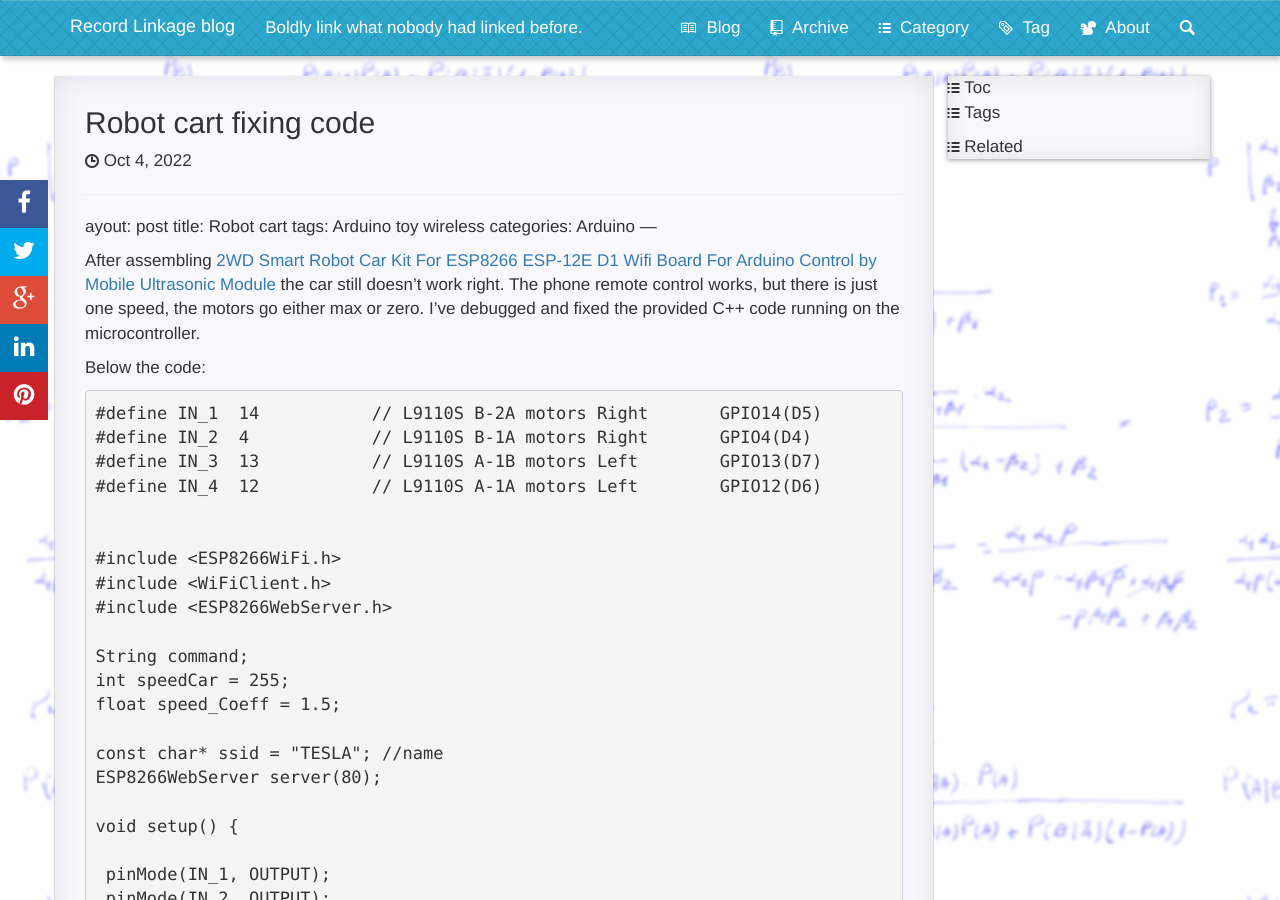
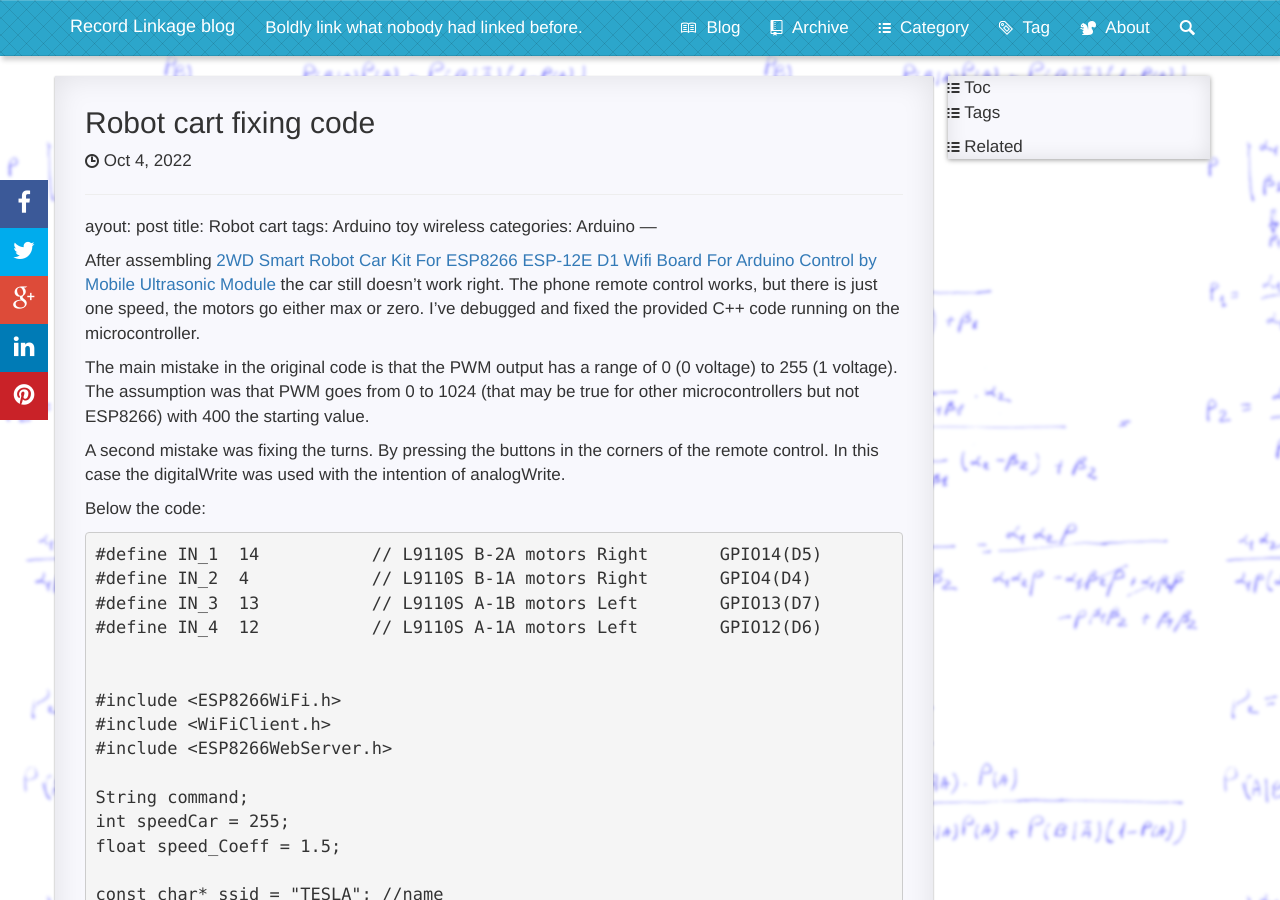
Before and after one commit to RazvanML/reco-link, a Jekyll site: the page built from _posts/2022-10-04-Robot cart fixing code.md, in a window 1280 px wide and 900 px high. Built offline with Jekyll 4.4.1, drawn with Linux system fonts in a browser that asks for light colours; nearby versions of some CDN libraries; our own code applies the rules of GitHub Pages for plain Markdown files; comment, search, counter and statistics services are not loaded.

Commit message:
Update 2022-10-04-Robot cart fixing code.md

```diff
--- a/_posts/2022-10-04-Robot cart fixing code.md
+++ b/_posts/2022-10-04-Robot cart fixing code.md
@@ -7,6 +7,10 @@ categories: Arduino
 After assembling <a href="https://www.aliexpress.com/item/3256802871526756.html">2WD Smart Robot Car Kit For ESP8266 ESP-12E D1 Wifi Board For Arduino Control by Mobile Ultrasonic Module </a> the car still doesn't work right. The phone remote control works, but there is just one speed, the motors go either max or zero. I've debugged and fixed the provided C++ code running on the microcontroller.
 
 <!--more-->
+
+The main mistake in the original code is that the PWM output has a range of 0 (0 voltage) to 255 (1 voltage). The assumption was that PWM goes from 0 to 1024 (that may be true for other microcontrollers but not ESP8266) with 400 the starting value.
+
+A second mistake was fixing the turns. By pressing the buttons in the corners of the remote control. In this case the digitalWrite was used with the intention of analogWrite.
 
 Below the code:
 
```
